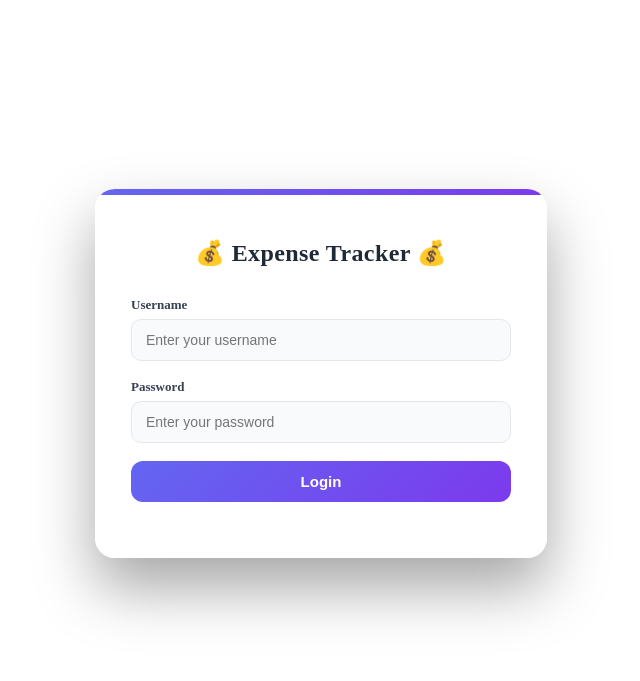
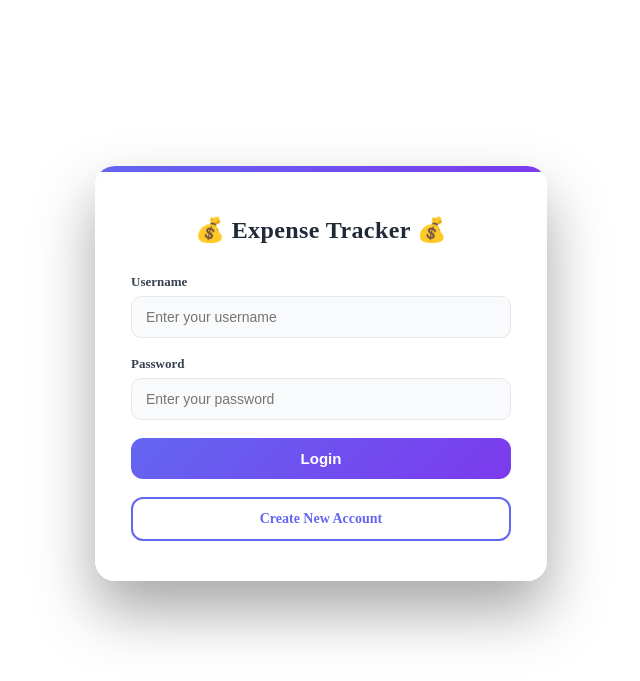
Before and after one commit to kowshik1509/Expense-Tracker, a Flask app: page /ExpenseTracker/Login in a window 1280 px wide. Shown: the top 681 px of the page, without its empty margins (319-959 px from the left). Run offline with Flask 2, Linux system fonts and the light colour scheme.

Commit message:
Changes for new user login

```diff
--- a/templates/base.html
+++ b/templates/base.html
@@ -107,7 +107,6 @@
         <div class="logo">Expense Tracker</div>
 
         <div class="nav-links">
-            <a href="/ExpenseTracker/Createuser">Add User</a>
             <a href="/ExpenseTracker/AddExpense">Add Expense</a>
             <a href="/ExpenseTracker/GetExpenses">View Expenses</a>
             <a href="/ExpenseTracker/DeleteOldExpenses">Delete Expenses</a>
--- a/templates/create_user.html
+++ b/templates/create_user.html
@@ -1,6 +1,3 @@
-{% extends "base.html" %}
-
-{% block content %}
 
 <style>
   /* PAGE WRAPPER */
@@ -80,5 +77,3 @@
     </form>
   </div>
 </div>
-
-{% endblock %}
--- a/templates/login.html
+++ b/templates/login.html
@@ -11,7 +11,6 @@
     padding: 40px 36px;
     border-radius: 20px;
 
-    /* glassy premium look */
     background: linear-gradient(
       180deg,
       rgba(255,255,255,0.95),
@@ -27,7 +26,6 @@
     overflow: hidden;
   }
 
-  /* top accent */
   .login-card::before {
     content: "";
     position: absolute;
@@ -98,6 +96,32 @@
     box-shadow: 0 6px 14px rgba(99,102,241,0.3);
   }
 
+  .register-link {
+    margin-top: 18px;
+  }
+
+  .register-link a {
+    display: block;
+    padding: 12px;
+    border-radius: 12px;
+    text-decoration: none;
+
+    background: white;
+    border: 2px solid #6366f1;
+    color: #6366f1;
+
+    font-size: 14px;
+    font-weight: 700;
+    transition: all 0.25s ease;
+  }
+
+  .register-link a:hover {
+    background: #6366f1;
+    color: white;
+    transform: translateY(-2px);
+    box-shadow: 0 10px 20px rgba(99,102,241,0.35);
+  }
+
   .error-msg {
     margin-top: 18px;
     padding: 10px 12px;
@@ -123,6 +147,10 @@
       <button type="submit">Login</button>
     </form>
 
+    <div class="register-link">
+      <a href="/ExpenseTracker/Createuser">Create New Account</a>
+    </div>
+
     {% if error %}
       <div class="error-msg">{{ error }}</div>
     {% endif %}
```
